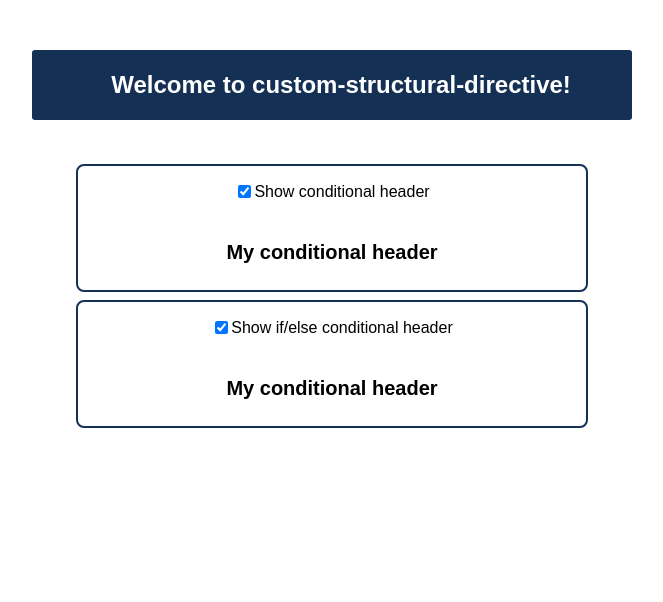
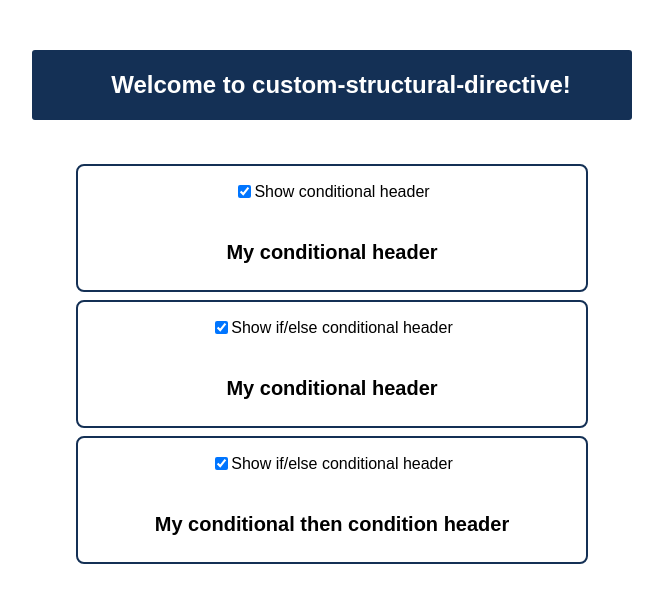
Before and after one commit to ktrz/custom-structural-directive, an Angular app: page / in a window 1280 px wide. Shown: the top 602 px of the page, without its empty margins (308-971 px from the left). Built offline with nearby package versions, Linux system fonts and the light colour scheme.

Commit message:
feat: add then template handling

```diff
--- a/apps/custom-structural-directive/src/app/app.component.html
+++ b/apps/custom-structural-directive/src/app/app.component.html
@@ -16,8 +16,22 @@
       <label for="showIfElse">Show if/else conditional header</label>
     </div>
     <h2 *csdIf="showIfElse; else elseHeader">My conditional header</h2>
-    <ng-template #elseHeader>
-      <h2>My conditional else condition header</h2>
-    </ng-template>
+  </section>
+
+  <section>
+    <div class="flex">
+      <input id="showIfThenElse" type="checkbox" [(ngModel)]="showIfThenElse" />
+      <label for="showIfThenElse">Show if/else conditional header</label>
+    </div>
+    <ng-container
+      *csdIf="showIfThenElse; then thenHeader; else elseHeader"
+    ></ng-container>
   </section>
 </main>
+
+<ng-template #elseHeader>
+  <h2>My conditional else condition header</h2>
+</ng-template>
+<ng-template #thenHeader>
+  <h2>My conditional then condition header</h2>
+</ng-template>
--- a/apps/custom-structural-directive/src/app/app.component.ts
+++ b/apps/custom-structural-directive/src/app/app.component.ts
@@ -9,4 +9,5 @@ export class AppComponent {
   title = 'custom-structural-directive';
   show = true
   showIfElse = true
+  showIfThenElse = true
 }
--- a/apps/custom-structural-directive/src/app/if/if.directive.ts
+++ b/apps/custom-structural-directive/src/app/if/if.directive.ts
@@ -1,13 +1,23 @@
-import { Directive, Input, TemplateRef, ViewContainerRef } from '@angular/core';
+import {
+  Directive,
+  Input,
+  OnInit,
+  TemplateRef,
+  ViewContainerRef,
+} from '@angular/core';
 
 @Directive({
   selector: '[csdIf]',
 })
-export class IfDirective {
+export class IfDirective implements OnInit {
+  private show = false;
+
   @Input() set csdIf(show: boolean) {
-    this.displayTemplate(show)
+    this.show = show;
+    this.displayTemplate(show);
   }
 
+  @Input() csdIfThen?: TemplateRef<unknown>;
   @Input() csdIfElse?: TemplateRef<unknown>;
 
   constructor(
@@ -15,13 +25,17 @@ export class IfDirective {
     private vcr: ViewContainerRef
   ) {}
 
+  ngOnInit(): void {
+    this.displayTemplate(this.show);
+  }
+
   private displayTemplate(condition: boolean) {
     this.vcr.clear();
     if (condition) {
-      this.vcr.createEmbeddedView(this.templateRef);
+      this.vcr.createEmbeddedView(this.csdIfThen || this.templateRef);
     } else {
-      if(this.csdIfElse) {
-        this.vcr.createEmbeddedView(this.csdIfElse)
+      if (this.csdIfElse) {
+        this.vcr.createEmbeddedView(this.csdIfElse);
       }
     }
   }
```
